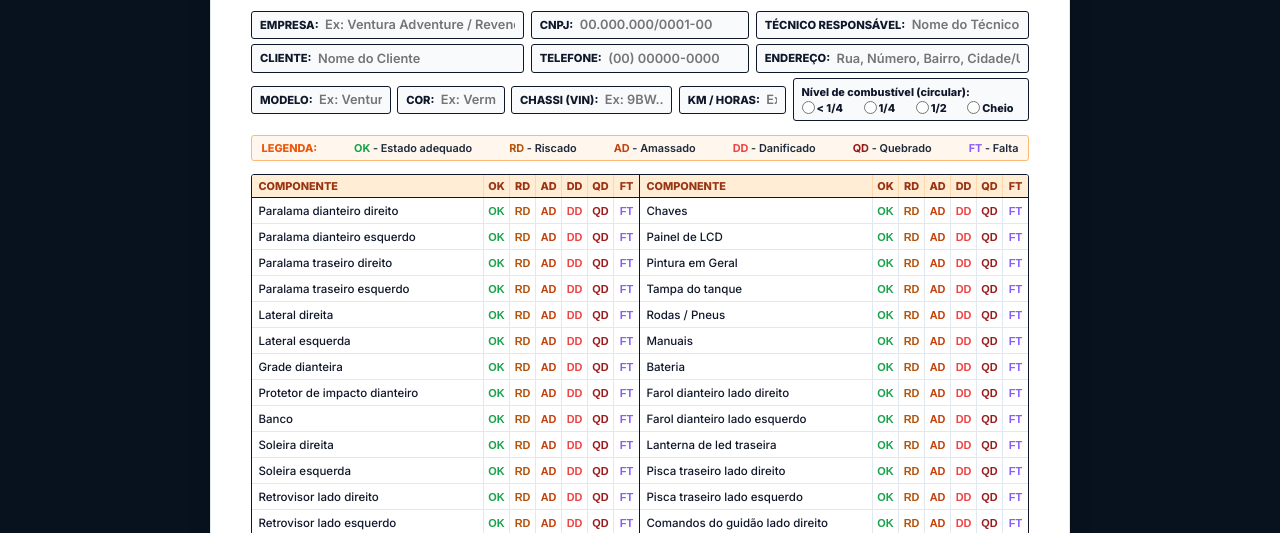
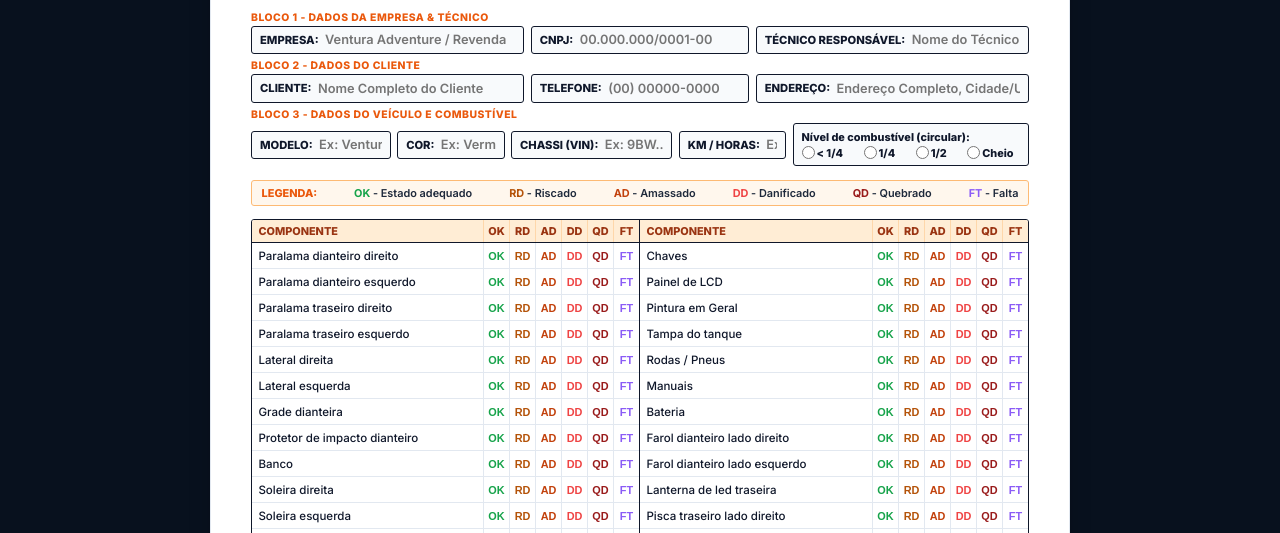
Before and after one commit to gabriellimakkf123-ui/ventura-checklist, a plain HTML site: page index.html in a window 1280 px wide. Shown: the part 264-797 px from the top of the page. Drawn offline with Linux system fonts and the light colour scheme.

Commit message:
Demarcar explicitamente os 3 blocos (Empresa, Cliente, Veiculo) no cabecalho e adicionar cache buster

```diff
--- a/index.html
+++ b/index.html
@@ -10,7 +10,7 @@
   <link href="https://fonts.googleapis.com/css2?family=Inter:ital,wght@0,300;0,400;0,500;0,600;0,700;0,800;1,800&family=Outfit:ital,wght@0,400;0,600;0,700;0,800;0,900;1,800;1,900&display=swap" rel="stylesheet">
   <!-- Biblioteca para Geração de PDF Colorido -->
   <script src="https://cdnjs.cloudflare.com/ajax/libs/html2pdf.js/0.10.1/html2pdf.bundle.min.js"></script>
-  <link rel="stylesheet" href="styles.css">
+  <link rel="stylesheet" href="styles.css?v=2">
 </head>
 <body data-theme="corporate">
   <!-- Cabeçalho Principal (Não impresso) -->
@@ -89,14 +89,15 @@
         </div>
       </div>
 
-      <!-- Bloco de Informações Reorganizado Conforme Especificado pelo Usuário -->
+      <!-- Bloco de Informações Reorganizado em 3 Blocos Claros -->
       <section class="doc-section info-section">
 
-        <!-- Linha 1: Dados da Empresa e Técnico -->
+        <!-- BLOCO 1: DADOS DA EMPRESA & TÉCNICO RESPONSÁVEL -->
+        <div class="block-label">BLOCO 1 - DADOS DA EMPRESA & TÉCNICO</div>
         <div class="form-grid grid-row-3">
           <div class="form-group">
             <label>EMPRESA:</label>
-            <input type="text" id="fieldEmpresa" placeholder="Ex: Ventura Adventure / Revenda" autocomplete="off">
+            <input type="text" id="fieldEmpresa" placeholder="Ventura Adventure / Revenda" autocomplete="off">
           </div>
           <div class="form-group">
             <label>CNPJ:</label>
@@ -104,15 +105,16 @@
           </div>
           <div class="form-group">
             <label>TÉCNICO RESPONSÁVEL:</label>
-            <input type="text" id="fieldTecnico" placeholder="Nome do Técnico Inspeção" autocomplete="off">
+            <input type="text" id="fieldTecnico" placeholder="Nome do Técnico Responsável" autocomplete="off">
           </div>
         </div>
 
-        <!-- Linha 2: Dados do Cliente -->
-        <div class="form-grid grid-row-3 margin-top-sm">
+        <!-- BLOCO 2: DADOS DO CLIENTE -->
+        <div class="block-label margin-top-xs">BLOCO 2 - DADOS DO CLIENTE</div>
+        <div class="form-grid grid-row-3">
           <div class="form-group">
             <label>CLIENTE:</label>
-            <input type="text" id="fieldName" placeholder="Nome do Cliente" autocomplete="off">
+            <input type="text" id="fieldName" placeholder="Nome Completo do Cliente" autocomplete="off">
           </div>
           <div class="form-group">
             <label>TELEFONE:</label>
@@ -120,19 +122,20 @@
           </div>
           <div class="form-group">
             <label>ENDEREÇO:</label>
-            <input type="text" id="fieldAddress" placeholder="Rua, Número, Bairro, Cidade/UF" autocomplete="off">
+            <input type="text" id="fieldAddress" placeholder="Endereço Completo, Cidade/UF" autocomplete="off">
           </div>
         </div>
 
-        <!-- Linha 3: Dados do Veículo & Combustível -->
-        <div class="form-grid grid-row-vehicle margin-top-sm">
+        <!-- BLOCO 3: DADOS DO VEÍCULO & COMBUSTÍVEL -->
+        <div class="block-label margin-top-xs">BLOCO 3 - DADOS DO VEÍCULO E COMBUSTÍVEL</div>
+        <div class="form-grid grid-row-vehicle">
           <div class="form-group">
             <label>MODELO:</label>
             <input type="text" id="fieldModel" placeholder="Ex: Ventura 400 / CAYO 110cc" autocomplete="off">
           </div>
           <div class="form-group">
             <label>COR:</label>
-            <input type="text" id="fieldColor" placeholder="Ex: Vermelho" autocomplete="off">
+            <input type="text" id="fieldColor" placeholder="Ex: Vermelho / Amarelo" autocomplete="off">
           </div>
           <div class="form-group">
             <label>CHASSI (VIN):</label>
@@ -154,7 +157,7 @@
         </div>
       </section>
 
-      <!-- Legenda de Estados dos Componentes -->
+      <!-- Legenda de Estados dos Componentes (Mantida conforme solicitado) -->
       <div class="status-legend-bar">
         <span class="legend-title">LEGENDA:</span>
         <span class="legend-item"><strong class="st-ok">OK</strong> - Estado adequado</span>
@@ -305,6 +308,6 @@
     </div>
   </div>
 
-  <script src="app.js"></script>
+  <script src="app.js?v=2"></script>
 </body>
 </html>
--- a/styles.css
+++ b/styles.css
@@ -1,6 +1,6 @@
 /* ==========================================================================
    VENTURA ADVENTURE SISTEMAS - CHECK-LIST DE VEÍCULOS
-   Design System, Reorganização de Campos & Paleta Ventura Adventure
+   Design System, Demarcação Clara dos 3 Blocos de Cabeçalho & Paleta Ventura
    ========================================================================== */
 
 :root {
@@ -328,6 +328,19 @@ body {
   flex-direction: column;
 }
 
+.block-label {
+  font-size: 0.65rem;
+  font-weight: 800;
+  color: var(--adventure-orange);
+  text-transform: uppercase;
+  letter-spacing: 0.5px;
+  margin-bottom: 2px;
+}
+
+.margin-top-xs {
+  margin-top: 0.35rem;
+}
+
 .form-grid {
   display: grid;
   gap: 0.4rem;
@@ -341,10 +354,6 @@ body {
 .grid-row-vehicle {
   grid-template-columns: 1.3fr 1fr 1.5fr 1fr 2.2fr;
   align-items: center;
-}
-
-.margin-top-sm {
-  margin-top: 0.35rem;
 }
 
 .form-group {
@@ -944,6 +953,12 @@ body {
     border-bottom-color: #ea580c !important;
   }
 
+  .block-label {
+    color: #ea580c !important;
+    -webkit-print-color-adjust: exact;
+    print-color-adjust: exact;
+  }
+
   .form-group {
     background: #ffffff !important;
     border-color: #000000 !important;
```
